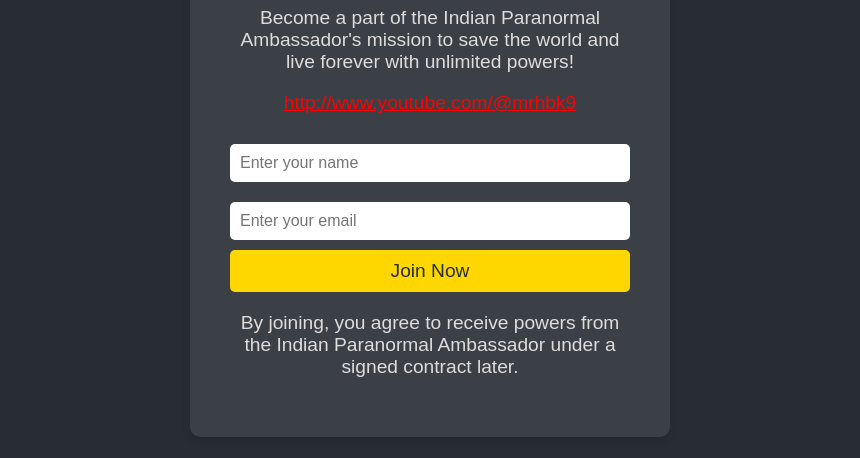
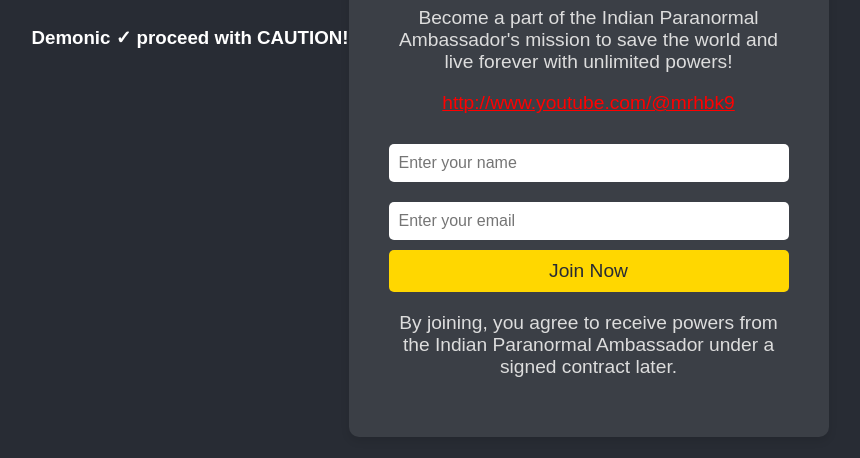
Before and after one commit to MysticWaveTech/IPA, a plain HTML site: page join.html in a window 1280 px wide. Shown: the part 382-840 px from the top of the page, without its empty margins (210-1070 px from the left). Drawn offline with Linux system fonts and the light colour scheme.

Commit message:
Add files via upload

```diff
--- a/join.html
+++ b/join.html
@@ -24,6 +24,7 @@
             padding: 40px;
             box-shadow: 0 4px 8px rgba(0, 0, 0, 0.1);
             max-width: 400px;
+            clear: both;
             width: 100%;
         }
 
@@ -67,6 +68,8 @@
     </style>
 </head>
 <body>
+    <h3>Demonic ✓ proceed with CAUTION!</h3>
+
     <div class="container">
 
         <h1>Join the Quest!</h1>
```
